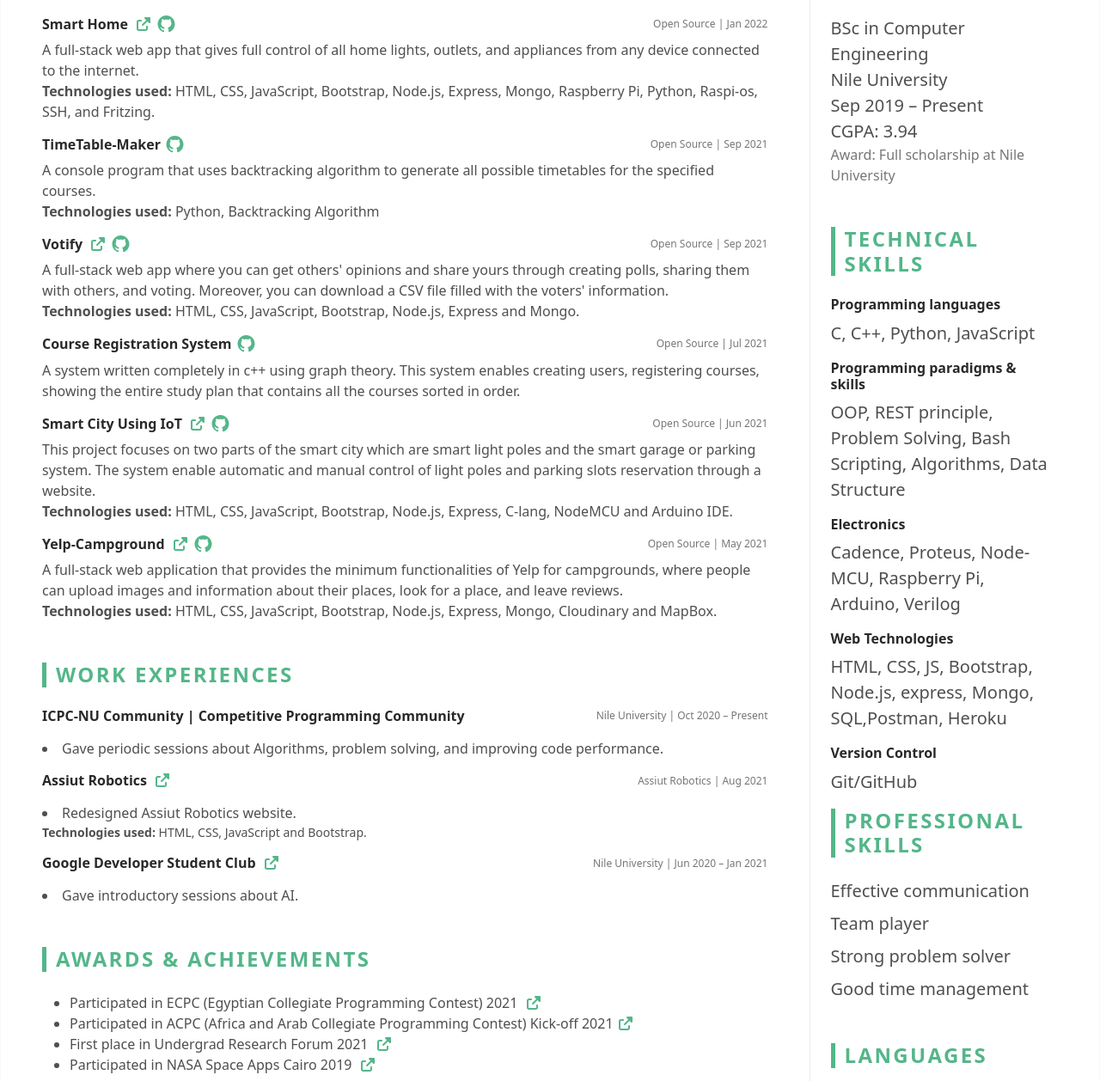
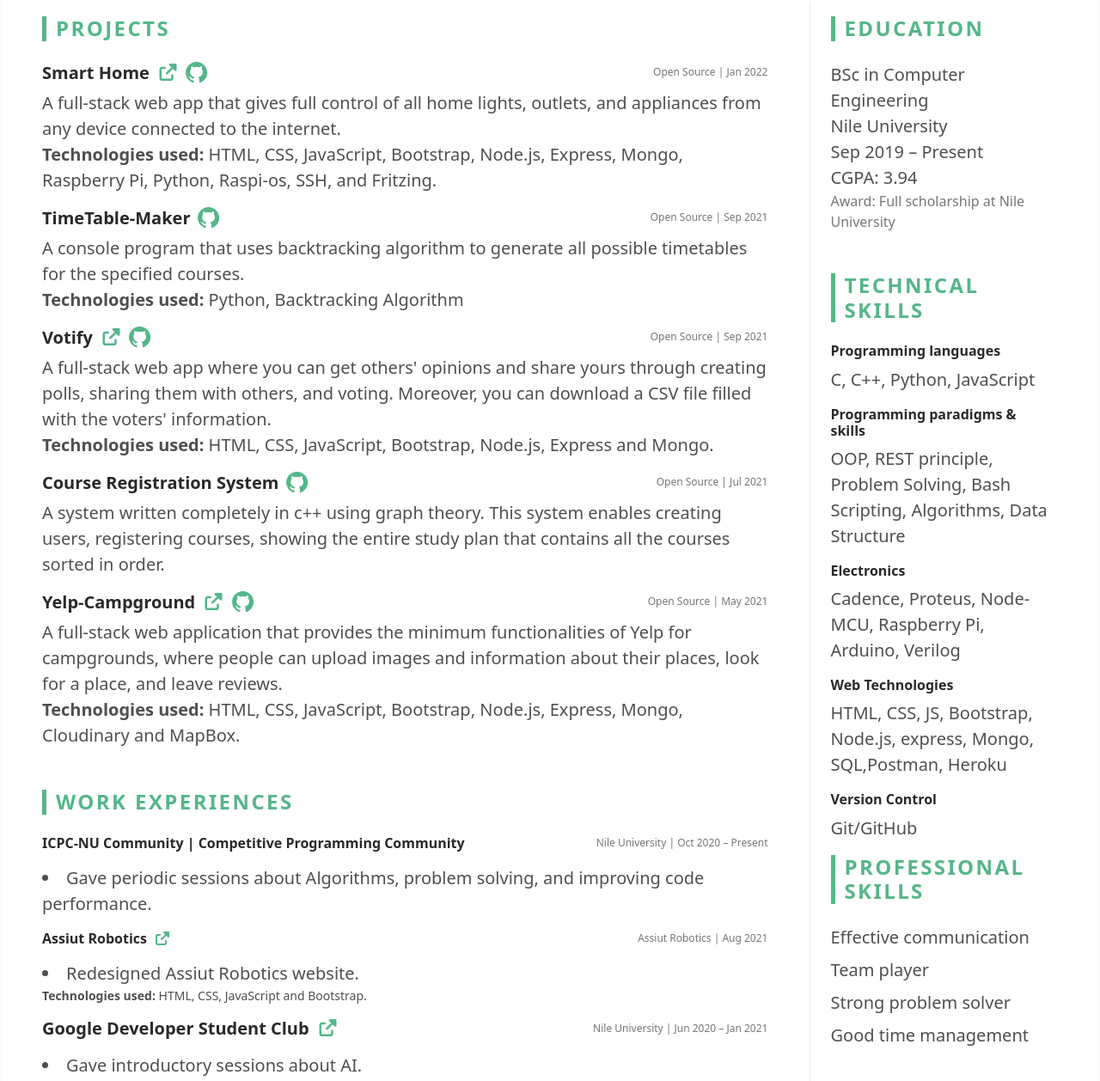
Before and after one commit to hossamhamzahm/hossamhamzahm.github.io, a plain HTML site: page index.html in a window 1280 px wide. Shown: the part 442-1700 px from the top of the page at 86% size. Drawn offline with Linux system fonts and the light colour scheme.

Commit message:
increase font size

```diff
--- a/index.html
+++ b/index.html
@@ -26,7 +26,7 @@
 
 	<div class="main-wrapper">
 		<div class="">
-			<article class="resume-wrapper mx-auto theme-bg-light p-5 shadow-lg">
+			<article class="resume-wrapper mx-auto theme-bg-light p-5 pb-2 shadow-lg">
 
 				<div class="resume-header">
 					<div class="row align-items-center">
@@ -57,7 +57,7 @@
 						</div> -->
 
 						<div class="col text-start">
-							<p class="mb-0 fs-6">
+							<p class="mb-0 fs-5">
 								Proactive, reliable, and a fast learner. Strong academic performer and have secured and maintained a full scholarship to
 								study computer engineering at Nile
 								University. Possess high problem-solving skills with good knowledge of classic algorithms and basics of full-stack web
@@ -83,7 +83,7 @@
 
 								<div class="item mb-3">
 									<div class="item-heading row align-items-center mb-2">
-										<h4 class="item-title col-12 col-md-6 col-lg-8 mb-2 mb-md-0">
+										<h4 class="item-title col-12 col-md-6 col-lg-8 mb-2 mb-md-0 fs-5">
 											Smart Home
 											<a class="text-decoration-none link-drak rm-pdf" target="_blank"
 												href="https://ecen-smart-home.herokuapp.com/"><i
@@ -98,7 +98,7 @@
 
 									</div>
 									<div class="item-content">
-										<p class=" fs-6">
+										<p class=" fs-5">
 											A full-stack web app that gives full control of all home lights, outlets, and appliances from any device connected
 											to the internet.
 											<br>
@@ -115,7 +115,7 @@
 								<!--//item-->
 								<div class="item">
 									<div class="item-heading row align-items-center mb-2">
-										<h4 class="item-title col-12 col-md-6 col-lg-8 mb-2 mb-md-0">
+										<h4 class="item-title col-12 col-md-6 col-lg-8 mb-2 mb-md-0 fs-5">
 											TimeTable-Maker
 											<a class="text-decoration-none link-drak rm-pdf" target="_blank" href="https://github.com/hossamhamzahm/TimeTable-Maker">
 												<i class="fab fa-github fa-fw fa-lg me-2"></i></a>
@@ -124,7 +124,7 @@
 
 									</div>
 									<div class="item-content">
-										<p class=" fs-6">
+										<p class=" fs-5">
 											A console program that uses backtracking algorithm to generate all possible timetables for the
 											specified courses.
 											<br>
@@ -136,7 +136,7 @@
 
 								<div class="item mb-3">
 									<div class="item-heading row align-items-center mb-2">
-										<h4 class="item-title col-12 col-md-6 col-lg-8 mb-2 mb-md-0">
+										<h4 class="item-title col-12 col-md-6 col-lg-8 mb-2 mb-md-0 fs-5">
 											Votify
 											<a class="text-decoration-none link-drak rm-pdf" target="_blank" href="https://app-votify.herokuapp.com/"><i class="fas fa-external-link-alt ms-1"></i></a>
 											<a class="text-decoration-none link-drak rm-pdf" target="_blank" href="https://github.com/hossamhamzahm/votify">
@@ -147,7 +147,7 @@
 
 									</div>
 									<div class="item-content">
-										<p class=" fs-6">
+										<p class=" fs-5">
 											A full-stack web app where you can get others' opinions and share yours through creating polls, sharing them with others, and voting. Moreover, you can download a CSV file filled with the voters' information.
 											<br>
 											<strong>Technologies used:</strong> HTML, CSS, JavaScript, Bootstrap, Node.js, Express and Mongo.
@@ -162,7 +162,7 @@
 								<!--//item-->
 								<div class="item">
 									<div class="item-heading row align-items-center mb-2">
-										<h4 class="item-title col-12 col-md-6 col-lg-8 mb-2 mb-md-0">Course Registration System
+										<h4 class="item-title col-12 col-md-6 col-lg-8 mb-2 mb-md-0 fs-5">Course Registration System
 											<a class="text-decoration-none link-drak rm-pdf" target="_blank" href="https://github.com/hossamhamzahm/cppCourseRegisteration">
 												<i class="fab fa-github fa-fw fa-lg me-2"></i></a>
 										</h4>
@@ -170,7 +170,7 @@
 
 									</div>
 									<div class="item-content">
-										<p class=" fs-6">
+										<p class=" fs-5">
 											A system written completely in c++ using graph theory. This system enables creating users, registering courses, showing the entire study plan that contains all the courses
 											sorted in order.
 										</p>
@@ -179,32 +179,10 @@
 								</div>
 
 
-								<!--//item-->
-								<div class="item">
-									<div class="item-heading row align-items-center mb-2">
-										<h4 class="item-title col-12 col-md-6 col-lg-8 mb-2 mb-md-0">Smart City Using IoT
-											<a class="text-decoration-none link-drak rm-pdf" target="_blank"
-												href="https://ecen203smartcity-hossamhamzahm-gmailcom.vercel.app/home"><i
-													class="fas fa-external-link-alt ms-1"></i></a>
-											<a class="text-decoration-none link-drak rm-pdf" target="_blank" href="https://github.com/hossamhamzahm/smart-city-using-IoT">
-												<i class="fab fa-github fa-fw fa-lg me-2"></i></a>
-										</h4>
-										<div class="item-meta col-12 col-md-6 col-lg-4 text-muted text-start text-md-end">Open Source | Jun 2021</div>
-
-									</div>
-									<div class="item-content">
-										<p class=" fs-6">
-											This project focuses on two parts of the smart city which are smart light poles and the smart garage or parking system. The system enable automatic and manual control of light poles and parking slots reservation through a website.
-											<br>
-											<strong>Technologies used:</strong> HTML, CSS, JavaScript, Bootstrap, Node.js, Express, C-lang, NodeMCU and Arduino IDE.
-										</p>
-
-									</div>
-								</div>
 
 								<div class="item mb-3">
 									<div class="item-heading row align-items-center mb-2">
-										<h4 class="item-title col-12 col-md-6 col-lg-8 mb-2 mb-md-0">
+										<h4 class="item-title col-12 col-md-6 col-lg-8 mb-2 mb-md-0 fs-5">
 											Yelp-Campground
 											<a class="text-decoration-none link-drak rm-pdf" target="_blank" href="https://murmuring-ocean-56530.herokuapp.com/"><i class="fas fa-external-link-alt ms-1"></i></a>
 											<a class="text-decoration-none link-drak rm-pdf" target="_blank" href="https://github.com/hossamhamzahm/yelpcamp">
@@ -214,7 +192,7 @@
 
 									</div>
 									<div class="item-content">
-										<p class=" fs-6">
+										<p class=" fs-5">
 											A full-stack web application that provides the minimum functionalities of Yelp for campgrounds, where people can upload images and information about their places, look for a place, and leave reviews.
 											<br>
 											<strong>Technologies used:</strong> HTML, CSS, JavaScript, Bootstrap, Node.js, Express, Mongo, Cloudinary and MapBox.
@@ -241,7 +219,7 @@
 									</div>
 									<div class="item-content">
 										<p>
-											<li class=" fs-6">
+											<li class=" fs-5">
 												Gave periodic sessions about Algorithms, problem solving, and improving code performance.
 											</li>
 											<!-- <br>
@@ -266,8 +244,8 @@
 
 									</div>
 									<div class="item-content">
-										<p class=" fs-6">
-											<li class=" fs-6">Redesigned Assiut Robotics website.</li>
+										<p class=" fs-5">
+											<li class=" fs-5">Redesigned Assiut Robotics website.</li>
 											<strong>Technologies used:</strong> HTML, CSS, JavaScript and Bootstrap.
 										</p>
 
@@ -276,7 +254,7 @@
 
 								<div class="item mb-3">
 									<div class="item-heading row align-items-center mb-2">
-										<h4 class="item-title col-12 col-md-6 col-lg-8 mb-2 mb-md-0">
+										<h4 class="item-title col-12 col-md-6 col-lg-8 mb-2 mb-md-0 fs-5">
 											Google Developer Student Club
 											<a class="text-decoration-none link-drak rm-pdf" target="_blank"
 												href="https://drive.google.com/file/d/1K3yJWvBGPtSzLeTAIb9qBaCk_NULws4c/view?usp=sharing"><i class="fas fa-external-link-alt ms-1"></i></a>
@@ -287,7 +265,7 @@
 									</div>
 									<div class="item-content">
 										<p>
-											<li class=" fs-6">Gave introductory sessions about AI.</li>
+											<li class=" fs-5">Gave introductory sessions about AI.</li>
 											<!-- <br>
 											I acquired the basic principles of AI and how to work with the famous data science libraries. -->
 										</p>
@@ -299,7 +277,7 @@
 						<!--//work-section-->
 						<section class="work-section py-3">
 							<h3 class="text-uppercase resume-section-heading fs-4 mb-4">Awards & ACHIEVEMENTS</h3>
-							<ul>
+							<ul class=" fs-5">
 								<li>
 									Participated in ECPC (Egyptian Collegiate Programming Contest) 2021
 									<a class="text-decoration-none link-drak rm-pdf" target="_blank"
```
